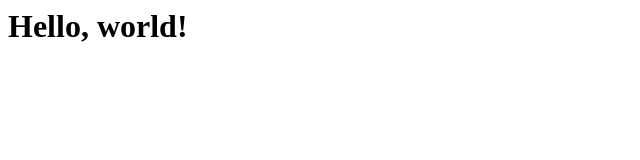
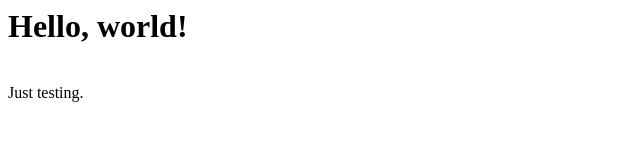
Before and after one commit to rmarfil3/rmarfil3.github.io, a plain HTML site: page index.html in a window 1280 px wide. Shown: the full height of the page, 0-640 px from the left. Drawn offline with Linux system fonts and the light colour scheme.

Commit message:
Update index.html

```diff
--- a/index.html
+++ b/index.html
@@ -1 +1,4 @@
 <h1>Hello, world!</h1>
+
+<br/>
+Just testing.
```
